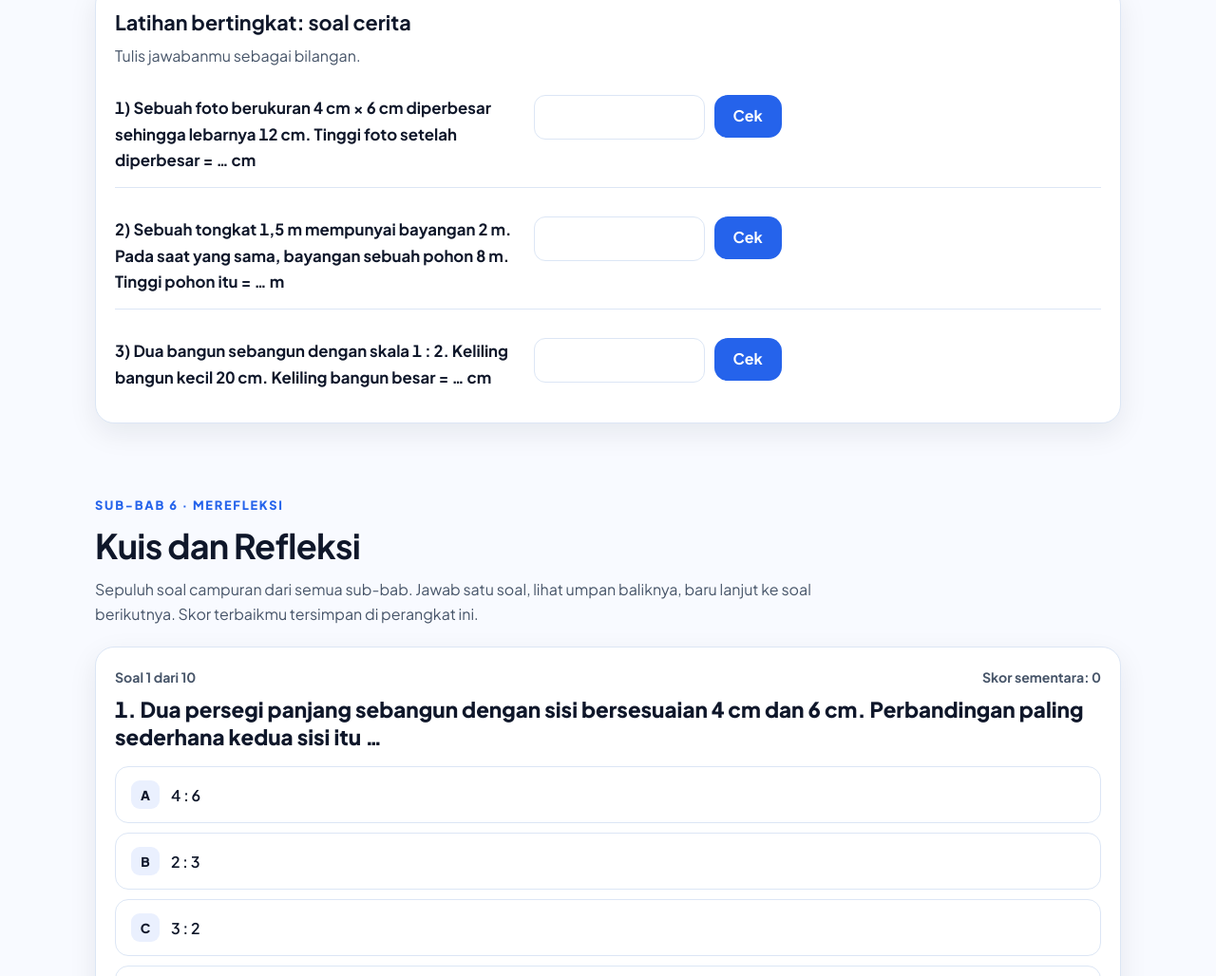
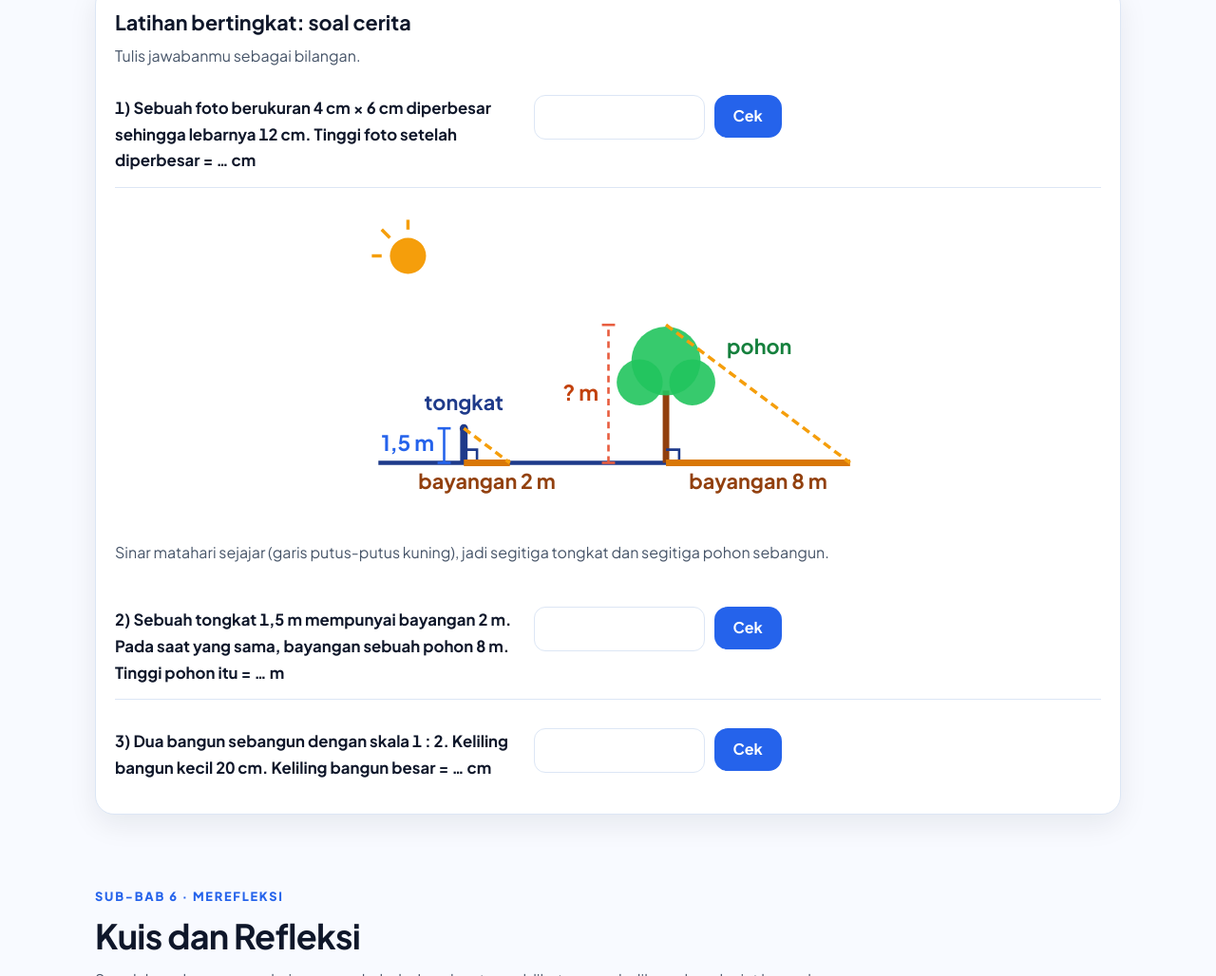
Before and after one commit to holizon-sendang/MPI, a plain HTML site: page kelas-7/g2-kesebangunan/index.html in a window 1280 px wide. Shown: the part 5214-6242 px from the top of the page at 95% size. Drawn offline with Linux system fonts and the light colour scheme.

Commit message:
MPI Matematika: ilustrasi soal bayangan tongkat dan pohon (Sub-bab 5) di G.2 Kesebangunan

```diff
--- a/kelas-7/g2-kesebangunan/index.html
+++ b/kelas-7/g2-kesebangunan/index.html
@@ -185,6 +185,38 @@
     <p class="muted">Tulis jawabanmu sebagai bilangan.</p>
     <div class="stack">
       <div class="qa-row" data-answer="18" data-explain="Skala = 12 ÷ 4 = 3, jadi tinggi = 6 × 3 = 18 cm."><span class="qa-q">1) Sebuah foto berukuran 4 cm × 6 cm diperbesar sehingga lebarnya 12 cm. Tinggi foto setelah diperbesar = … cm</span><div class="qa-controls"><label class="f-label" for="h2-4" style="position:absolute;left:-9999px">Jawaban soal 1</label><input type="number" step="any" id="h2-4" class="qa-input" /><button class="btn btn-primary qa-check" type="button">Cek</button></div><p class="qa-explain"></p><div class="feedback" aria-live="polite"></div></div>
+      <svg class="ilustrasi-setengah" viewBox="0 0 300 180" role="img" aria-label="Ilustrasi soal bayangan: tongkat 1,5 meter dengan bayangan 2 meter, dan pohon dengan bayangan 8 meter, tinggi pohon belum diketahui">
+        <circle cx="28" cy="24" r="11" fill="#F59E0B"/>
+        <line x1="28" y1="8" x2="28" y2="2" stroke="#F59E0B" stroke-width="2"/>
+        <line x1="12" y1="24" x2="6" y2="24" stroke="#F59E0B" stroke-width="2"/>
+        <line x1="17" y1="13" x2="12" y2="8" stroke="#F59E0B" stroke-width="2"/>
+        <line x1="10" y1="150" x2="292" y2="150" stroke="#1E3A8A" stroke-width="2.5"/>
+        <line x1="62" y1="150" x2="62" y2="129" stroke="#1E3A8A" stroke-width="4.5"/>
+        <circle cx="62" cy="129" r="2.5" fill="#1E3A8A"/>
+        <path d="M70,150 L70,142 L62,142" fill="none" stroke="#1E3A8A" stroke-width="1.5"/>
+        <line x1="62" y1="150" x2="90" y2="150" stroke="#D97706" stroke-width="4"/>
+        <line x1="62" y1="129" x2="90" y2="150" stroke="#F59E0B" stroke-width="2" stroke-dasharray="5 3"/>
+        <line x1="50" y1="150" x2="50" y2="129" stroke="#2563EB" stroke-width="1.5"/>
+        <line x1="46" y1="150" x2="54" y2="150" stroke="#2563EB" stroke-width="1.5"/>
+        <line x1="46" y1="129" x2="54" y2="129" stroke="#2563EB" stroke-width="1.5"/>
+        <text x="44" y="143" text-anchor="end" font-size="13" font-weight="700" fill="#2563EB">1,5 m</text>
+        <text x="62" y="118" text-anchor="middle" font-size="12.5" font-weight="700" fill="#1E3A8A">tongkat</text>
+        <text x="76" y="166" text-anchor="middle" font-size="12.5" font-weight="700" fill="#92400E">bayangan 2 m</text>
+        <line x1="185" y1="150" x2="185" y2="106" stroke="#92400E" stroke-width="4"/>
+        <circle cx="185" cy="88" r="21" fill="#22C55E" fill-opacity="0.9"/>
+        <circle cx="169" cy="101" r="14" fill="#22C55E" fill-opacity="0.9"/>
+        <circle cx="201" cy="101" r="14" fill="#22C55E" fill-opacity="0.9"/>
+        <path d="M193,150 L193,142 L185,142" fill="none" stroke="#1E3A8A" stroke-width="1.5"/>
+        <line x1="185" y1="150" x2="297" y2="150" stroke="#D97706" stroke-width="4"/>
+        <line x1="185" y1="66" x2="297" y2="150" stroke="#F59E0B" stroke-width="2" stroke-dasharray="5 3"/>
+        <line x1="150" y1="150" x2="150" y2="66" stroke="#E85D3F" stroke-width="1.5" stroke-dasharray="4 3"/>
+        <line x1="146" y1="150" x2="154" y2="150" stroke="#E85D3F" stroke-width="1.5"/>
+        <line x1="146" y1="66" x2="154" y2="66" stroke="#E85D3F" stroke-width="1.5"/>
+        <text x="144" y="112" text-anchor="end" font-size="13" font-weight="700" fill="#C2410C">? m</text>
+        <text x="222" y="84" text-anchor="start" font-size="12.5" font-weight="700" fill="#15803D">pohon</text>
+        <text x="241" y="166" text-anchor="middle" font-size="12.5" font-weight="700" fill="#92400E">bayangan 8 m</text>
+      </svg>
+      <p class="muted">Sinar matahari sejajar (garis putus-putus kuning), jadi segitiga tongkat dan segitiga pohon sebangun.</p>
       <div class="qa-row" data-answer="6" data-explain="Tinggi pohon = 1,5 × 8 ÷ 2 = 6 m."><span class="qa-q">2) Sebuah tongkat 1,5 m mempunyai bayangan 2 m. Pada saat yang sama, bayangan sebuah pohon 8 m. Tinggi pohon itu = … m</span><div class="qa-controls"><label class="f-label" for="h2-5" style="position:absolute;left:-9999px">Jawaban soal 2</label><input type="number" step="any" id="h2-5" class="qa-input" /><button class="btn btn-primary qa-check" type="button">Cek</button></div><p class="qa-explain"></p><div class="feedback" aria-live="polite"></div></div>
       <div class="qa-row" data-answer="40" data-explain="Keliling sebanding dengan skala: 20 × 2 = 40 cm."><span class="qa-q">3) Dua bangun sebangun dengan skala 1 : 2. Keliling bangun kecil 20 cm. Keliling bangun besar = … cm</span><div class="qa-controls"><label class="f-label" for="h2-6" style="position:absolute;left:-9999px">Jawaban soal 3</label><input type="number" step="any" id="h2-6" class="qa-input" /><button class="btn btn-primary qa-check" type="button">Cek</button></div><p class="qa-explain"></p><div class="feedback" aria-live="polite"></div></div>
     </div>
--- a/kelas-7/g2-kesebangunan/style.css
+++ b/kelas-7/g2-kesebangunan/style.css
@@ -86,6 +86,7 @@
 .ratio-bar{height:22px;background:var(--bg2);border:1px solid var(--line);border-radius:99px;overflow:hidden;margin-top:6px}
 .ratio-bar span{display:block;height:100%;border-radius:99px;transition:width .25s ease}
 .chart-svg{width:100%;height:auto;display:block;background:var(--card2);border:1px solid var(--line);border-radius:14px}
+.ilustrasi-setengah{width:50%;height:auto;display:block;margin:14px auto}
 .angle-viz{display:flex;justify-content:center;padding:8px 0}
 .legend{display:flex;gap:14px;flex-wrap:wrap;font-size:.88rem;font-weight:700;color:var(--muted);margin-top:8px}
 .legend i{display:inline-block;width:14px;height:14px;border-radius:4px;margin-right:5px;vertical-align:-2px}
```
